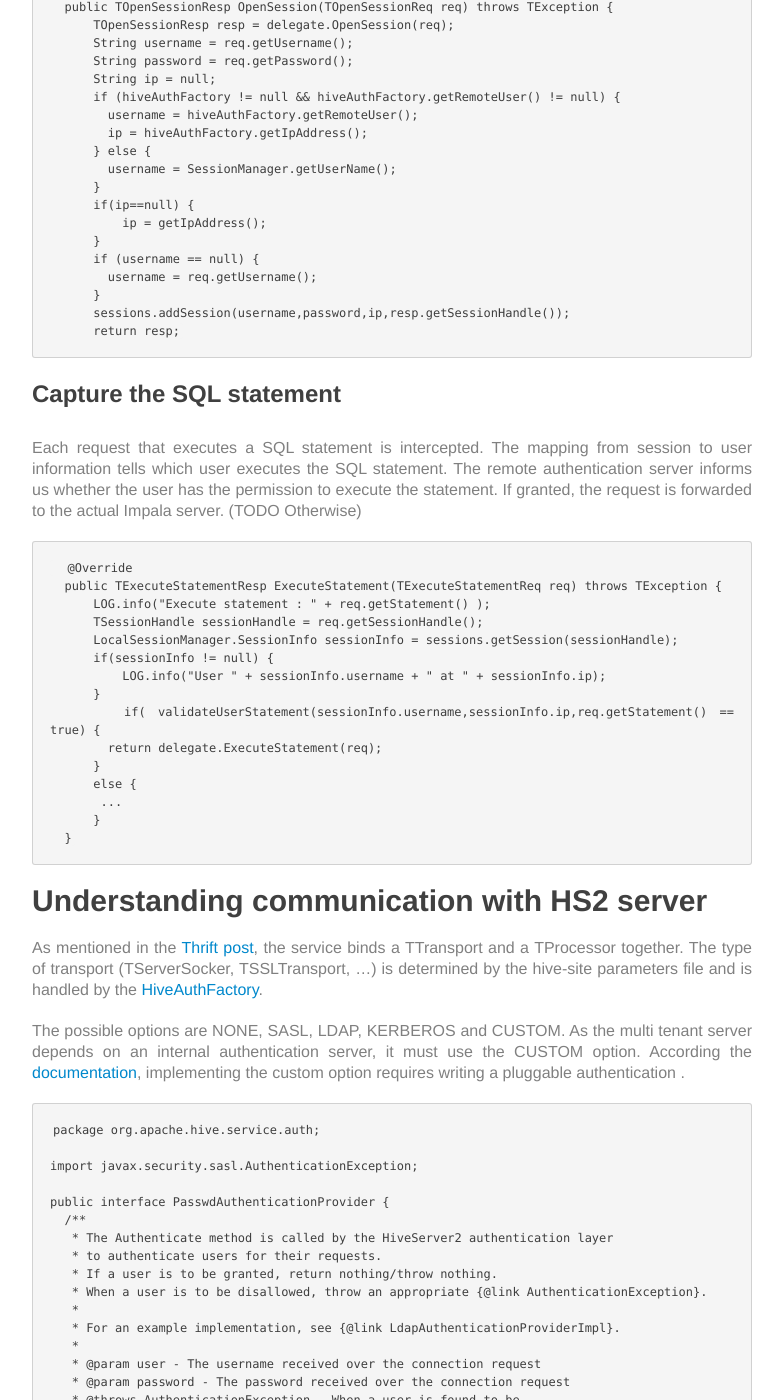
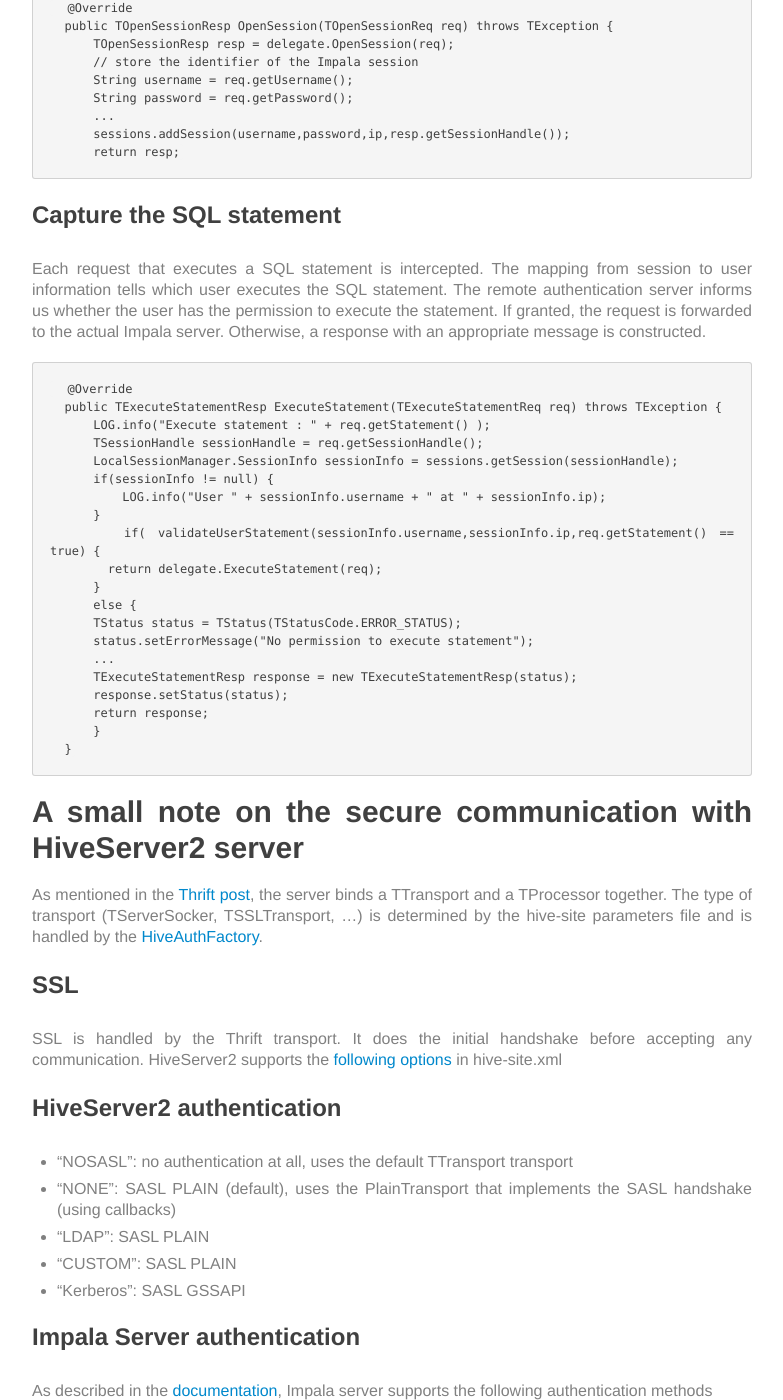
Before and after one commit to pauldeschacht/pauldeschacht.github.io, a Jekyll site: the page built from _posts/2014-03-05-Multi-tenant-Impala-Cluster.md, in a window 1280 px wide and 1400 px high, scrolled down 2423 px. Shown: the whole window, without its empty margins (248-1031 px from the left). Built offline with Jekyll 4.4.1, drawn with Linux system fonts in a browser that asks for light colours; Markdown is read by kramdown in place of the engine named in the settings; some of the changed text lies outside the part shown.

Commit message:
update multi tenant Impala Cluster

````diff
--- a/_posts/2014-03-05-Multi-tenant-Impala-Cluster.md
+++ b/_posts/2014-03-05-Multi-tenant-Impala-Cluster.md
@@ -5,47 +5,49 @@
 categories: impala
 ---
 
-The goal is to create a *multi tenant Impala cluster*. In other words, a server that validates each SQL statement for each user. Probably, [Cloudera Sentry](http://www.cloudera.com/content/cloudera/en/products-and-services/cdh/sentry.html) can play this role and might replace this server. Nevertheless, the project allows to better understand the communication with Impala.
+The goal is to create a **multi tenant Impala cluster**. In other words, we need a server that authorizes each SQL statement for each user. Probably, [Cloudera Sentry](http://www.cloudera.com/content/cloudera/en/products-and-services/cdh/sentry.html) can play this role and might replace this server.
 
-The [multi tenant server](http://github.com/pauldeschacht/cloudera-hive) is not directly based on the Impala server (C++) but on Cloudera's HiveServer2 (Java). Both Impala server and HiveServer2 implements the same [Thrift protocol](https://github.com/cloudera/Impala/blob/master/common/thrift/ImpalaService.thrift). This protocol is used in Cloudera's ODBC driver. It was a bit easier to modify the HiveServer2 code that the Impala code, therefore the multi tenant server is based on the [HiveServer2 implementation](https://github.com/cloudera/hive/tree/cdh4.5.0-release).
+The [multi tenant server](http://github.com/pauldeschacht/cloudera-hive) is not directly based on the Impala server (C++) but on Cloudera's HiveServer2 (Java). Both Impala server and HiveServer2 implement the same [TCLIService protocol](https://github.com/cloudera/Impala/blob/master/common/thrift/ImpalaService.thrift). This protocol is used in Cloudera's ODBC 2.5 driver. It was easier to modify the HiveServer2 code that the Impala code, therefore I took the [HiveServer2 implementation](https://github.com/cloudera/hive/tree/cdh4.5.0-release) as starting point.
 
-The multi tenant server sits between the external ODBC clients and the actual Impala cluster. It inspects each SQL statement. The verification itself is done by a remote authorization server. If the authorization server validates the acces, the intermediate server will simply forward the request to the actual Impala cluster.
+The multi tenant server sits between the external ODBC clients and the actual Impala cluster. It inspects each SQL statement. The authorization itself is done by a remote server. If this server grants acces, the intermediate server will simply forward the request to the actual Impala cluster.
 
 ![Infrastructure multi tenant Impala cluster](/images/infra_impala.gif)
 
-The multi tenant server is nothing more than a proxy:
+The multi tenant server is nothing more than a [delegator](http://en.wikipedia.org/wiki/Delegation_pattern):
 1. Capture each SQL statement and verify with the authorization service.
 2. If the access is authorized, forward the query to the Impala cluster, otherwise return an error.
+
+## Impala server verser HiveServer2
 
 The [Cloudera Impala](https://github.com/cloudera/Impala) server launches [2](https://github.com/cloudera/Impala/blob/master/be/src/service/impala-server.cc#L1773) external facing Thrift services
 
 * Impala/TCLIService Thrift service (aka Hive Server 2 protocol)  on port 21050, used by ODBC 2.5
 * Beeswax Thrift service (aka Hive Server protocol) on port 21000, used by ODBC 1.2
 
-The [Cloudera HiveServer2](https://github.com/pauldeschacht/hive/tree/cdh4.5.0-release/service/src/java/org/apache/hive/service) implements the  protocol.
+The [Cloudera HiveServer2](https://github.com/pauldeschacht/hive/tree/cdh4.5.0-release/service/src/java/org/apache/hive/service) launches one service
 
-* TCLIService Thrift service on port 1000
+* TCLIService Thrift service on port 10000
 
-In order to create a multi tenant server, it is sufficient to implement the TCLIService. There are a couple of options:
+In order to create a multi tenant server, it is sufficient to implement the TCLIService. There options are:
 
-* Start from scratch and implement the Thrift services.
-* Derive from Cloudera Impala server (but building Impala is not for the faint of heart)
+* Start from scratch and implement the Thrift TCLIService services.
+* Derive from Cloudera Impala server (however building Impala is not for the faint of heart)
 * Derive from Cloudera HiveServer2
 
-Although Java is not my prefered language, deriving from the HiveServer2 turned out to be fastest to get to a working prototype.
+Building on top of Cloudera's HiveServer2 turned out to be fastest solution to get to a working prototype.
 
 # Delegation of the Thrift commands
 
-The idea is to intercept all the Thrift request (defined in the ImpalaService.thrift) and only take a specific action on
+The idea is to delegate all the Thrift request (defined in the ImpalaService.thrift), except for
 * OpenSession
 * CloseSession
 * ExecuteStatement
 
-All the other Thrift requests will simply be delegated to the actual HiveServer2.
+These 3 functions will be intercepted and a specific action will be done before or after the delegation.
 
 ## Construction of the delegate
 
-During initialization, the delegate is constructed. The delegate will forward the requests to the actual Impala server.
+During initialization of the server, the delegate is constructed. The delegate will forward the requests to the actual Impala server.
 
 ```Java
   @Override
@@ -85,34 +87,23 @@
 
 ## Capture the new sessions
 
-The OpenSession request is first forwarded to the actual Impala server. The reply contains a session identifier which is then linked to the session's user information. A simple mapping allows to retrieve the user information from a session identifier.
+The OpenSession request is first forwarded to the actual Impala server. The reply contains a session identifier which is then linked to the session's user information. A simple mapping from a session identifier to the user information is maintained.
 
 ```Java
   @Override
   public TOpenSessionResp OpenSession(TOpenSessionReq req) throws TException {
       TOpenSessionResp resp = delegate.OpenSession(req);
+      // store the identifier of the Impala session
       String username = req.getUsername();
       String password = req.getPassword();
-      String ip = null;
-      if (hiveAuthFactory != null && hiveAuthFactory.getRemoteUser() != null) {
-        username = hiveAuthFactory.getRemoteUser();
-        ip = hiveAuthFactory.getIpAddress();
-      } else {
-        username = SessionManager.getUserName();
-      }
-      if(ip==null) {
-          ip = getIpAddress();
-      }
-      if (username == null) {
-        username = req.getUsername();
-      }
+      ...
       sessions.addSession(username,password,ip,resp.getSessionHandle());
       return resp;
 ```
 
 ## Capture the SQL statement
 
-Each request that executes a SQL statement is intercepted. The mapping from session to user information tells which user executes the SQL statement. The remote authentication server informs us whether the user has the permission to execute the statement. If granted, the request is forwarded to the actual Impala server. (TODO Otherwise)
+Each request that executes a SQL statement is intercepted. The mapping from session to user information tells which user executes the SQL statement. The remote authentication server informs us whether the user has the permission to execute the statement. If granted, the request is forwarded to the actual Impala server. Otherwise, a response with an appropriate message is constructed.
 
 ```Java
   @Override
@@ -127,43 +118,57 @@
         return delegate.ExecuteStatement(req);
       }
       else {
-       ...
+      TStatus status = TStatus(TStatusCode.ERROR_STATUS);
+      status.setErrorMessage("No permission to execute statement");
+      ...
+      TExecuteStatementResp response = new TExecuteStatementResp(status);
+      response.setStatus(status);
+      return response;
       }
   }
 ```
 
 
-# Understanding communication with HS2 server
+# A small note on the secure communication with HiveServer2 server
 
-As mentioned in the [Thrift post](pauldeschacht.github.io/thrift/2014/02/27/Understanding-Trift.html#additional_information), the service binds a TTransport and a TProcessor together. The type of transport (TServerSocker, TSSLTransport, ...) is determined by the hive-site parameters file and is handled by the [HiveAuthFactory](https://github.com/pauldeschacht/hive/blob/cdh4.5.0-release/service/src/java/org/apache/hive/service/auth/HiveAuthFactory.java#L118).
+As mentioned in the [Thrift post](pauldeschacht.github.io/thrift/2014/02/27/Understanding-Trift.html#additional_information), the server binds a TTransport and a TProcessor together. The type of transport (TServerSocker, TSSLTransport, ...) is determined by the hive-site parameters file and is handled by the [HiveAuthFactory](https://github.com/pauldeschacht/hive/blob/cdh4.5.0-release/service/src/java/org/apache/hive/service/auth/HiveAuthFactory.java#L118).
 
-The possible options are NONE, SASL, LDAP, KERBEROS and CUSTOM. As the multi tenant server depends on an internal authentication server, it must use the CUSTOM option. According the [documentation](http://www.cloudera.com/content/cloudera-content/cloudera-docs/CDH4/latest/CDH4-Security-Guide/cdh4sg_topic_9_1.html?scroll=concept_kzj_kc5_fm_unique_1), implementing the custom option requires writing a pluggable authentication
-.
-```Java
-package org.apache.hive.service.auth;
+## SSL
 
-import javax.security.sasl.AuthenticationException;
+SSL is handled by the Thrift transport. It does the initial handshake before accepting any communication. HiveServer2 supports the [following options](https://github.com/pauldeschacht/hive/blob/cdh4-0.10.0_4.5.0/service/src/java/org/apache/hive/service/auth/HiveAuthFactory.java#L50) in hive-site.xml
 
-public interface PasswdAuthenticationProvider {
-  /**
-   * The Authenticate method is called by the HiveServer2 authentication layer
-   * to authenticate users for their requests.
-   * If a user is to be granted, return nothing/throw nothing.
-   * When a user is to be disallowed, throw an appropriate {@link AuthenticationException}.
-   *
-   * For an example implementation, see {@link LdapAuthenticationProviderImpl}.
-   *
-   * @param user - The username received over the connection request
-   * @param password - The password received over the connection request
-   * @throws AuthenticationException - When a user is found to be
-   * invalid by the implementation
-   */
-  void Authenticate(String user, String password) throws AuthenticationException;
-}
-```
+## HiveServer2 authentication
 
+* "NOSASL": no authentication at all, uses the default TTransport transport
+* "NONE": SASL PLAIN  (default), uses the PlainTransport that implements the SASL handshake (using callbacks)
+* "LDAP": SASL PLAIN
+* "CUSTOM": SASL PLAIN
+* "Kerberos": SASL GSSAPI
 
+## Impala Server authentication
 
+As described in the [documentation](http://www.cloudera.com/content/cloudera-content/cloudera-docs/Connectors/PDF/Cloudera-ODBC-Driver-for-Impala-Install-Guide.pdf), Impala server supports the following authentication methods
+* No Authentication
+* User Name (it merely labels a session)
+* Kerberos
 
+# Two use cases
 
-The SASL layer takes care of the appropriate handshake according to the protocol (PLAIN, ANONYMOUS,...) and will use callback functions to get the user/password (client side) or to verify the user/password (server side)
+## Client with authentication
+
+If the client can authenticate, it is enough the deploy a single multi tenant server. The generic ODBC 2.5 driver supports
+
+* username
+* username/password
+* username/password/SSL
+* Kerberos
+
+![](/images/Multitenant_Security_Thrift.gif)
+
+## Client without authentication
+
+In case the client cannot authenticate (for example Tableau Impala ODBC driver does not allow to authenicate over SSL), a multi tenant server is deployed for each client. Each client targets a dedicated port and a dedicated multi tenant server. Each multi tenant server can use the port (or an alias) to authorize the query.
+
+![](/images/Multitenant_Security_SSL.gif)
+
+Of course, it is possible to find intermediate solutions, such as Impala ODBC with user name authentication over a SSL tunnel.
````
Also changed, not shown: images/Multitenant_Security_SSL.gif (added), images/Multitenant_Security_Thrift.gif (added).
